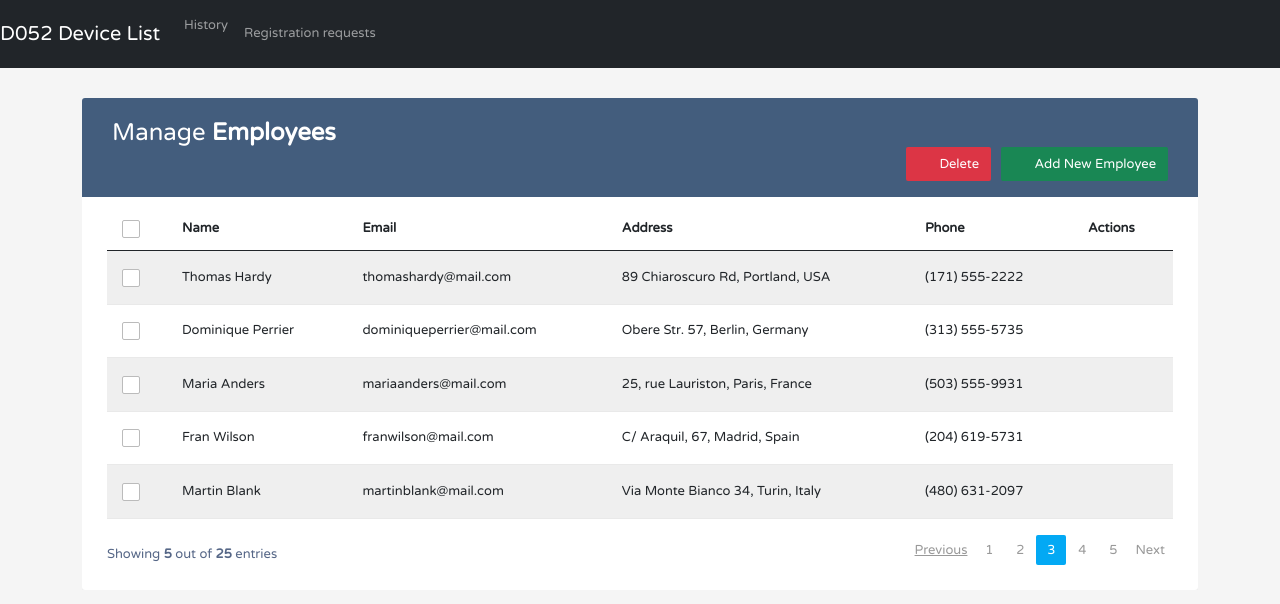
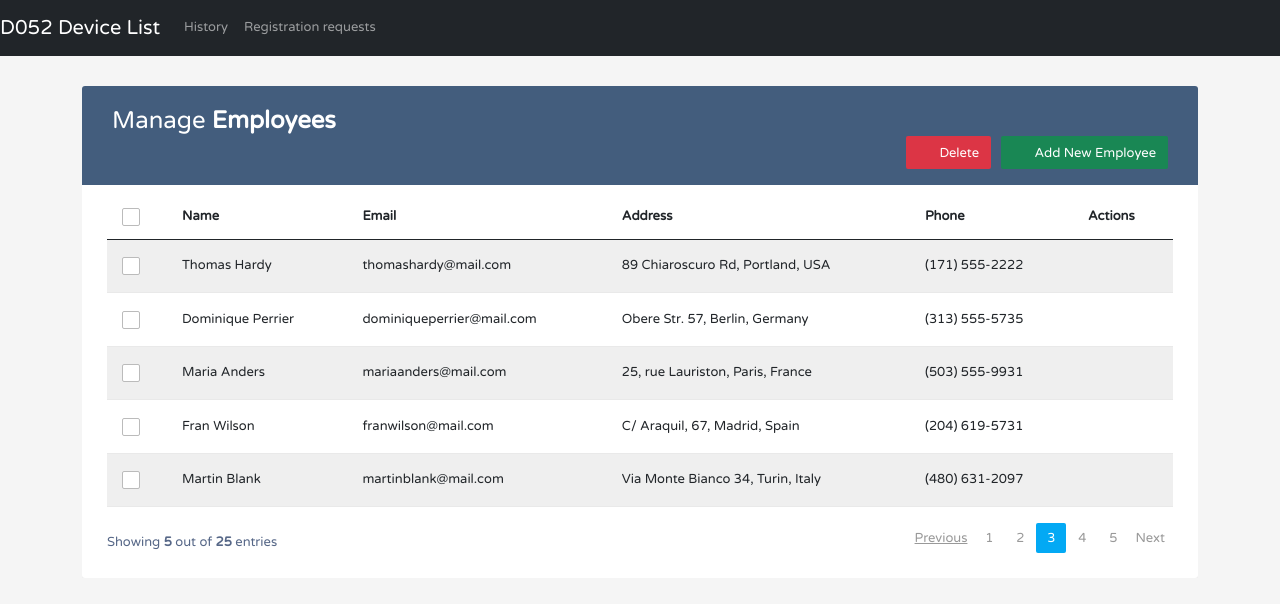
Before and after one commit to 150006-SK/150006-SK.github.io, a website: page test.html in a window 1280 px wide. Drawn offline with nearby package versions, Linux system fonts and the light colour scheme.

Commit message:
Update test.html

```diff
--- a/test.html
+++ b/test.html
@@ -278,11 +278,11 @@ $(document).ready(function(){
 			  <li class="nav-item">
 				<a class="nav-link" href="#">History</a>
 			  </li>
-			  <span class="navbar-text">
+
 			  <li class="nav-item">
 				<a class="nav-link" href="mailto:shinya.kawakita@eizo.com?subject=D052管理システム登録依頼&body=【氏名】%0D%0A【社員番号】%0D%0A【社員証番号】****   ###%0D%0A%0D%0A ーーーーーーーーーーーーーーーー %0D%0A|　                                            ｜ %0D%0A|　　　　　　社員証(裏）                ｜ %0D%0A|　　　　　　　　　　　　　　　            ｜ %0D%0A| 　92602747   000****   ###      ｜ %0D%0A ーーーーーーーーーーーーーーーー ">Registration requests</a>
 			  </li>
-			</span>
+
 		   </ul>
 		</div>
 	 </nav>
```
